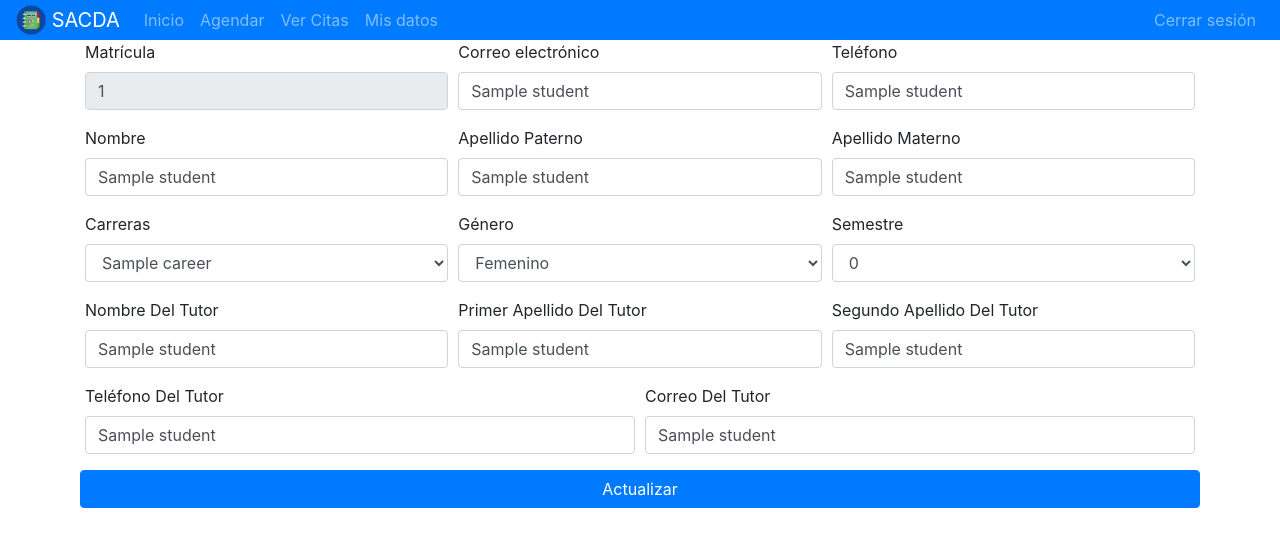
After one commit to AntonHub00/sacda, a Flask app: template templates/student/modify.html in a window 1280 px wide. The commit adds this page. Shown: the top 547 px of the page. Run offline with Flask 2, Linux system fonts and the light colour scheme; the template is opened without the code that fills it: most values are stand-ins (such as "Sample title", 1, 10 or a date in 2020); some libraries are stand-ins or nearby versions.

Commit message:
Ya funciona modificar datos personales de alumno y está un 90% cancelar cita (ALUMNO)si es que no se arruina con algún cambio que haya c:

```diff
--- a/app.py
+++ b/app.py
@@ -24,7 +24,7 @@ app.config['MAIL_USE_SSL'] = True
 app.config['MYSQL_HOST'] = '127.0.0.1'
 app.config['MYSQL_USER'] = 'root'
 app.config['MYSQL_PASSWORD'] = ''
-app.config['MYSQL_DB'] = 'sacda'
+app.config['MYSQL_DB'] = 'sacda_testing'
 
 mysql = MySQL(app)
 mail = Mail(app)
@@ -302,7 +302,7 @@ def admin_professionals_unsubscribe():
         return redirect(url_for('admin_professionals_unsubscribe'))
 
     try:
-        cur.execute('''
+        cur.execute(f'''
                     SELECT profesionista.id, nombre, primer_apellido, segundo_apellido, puesto.descripcion, lugar.descripcion FROM profesionista INNER JOIN puesto on profesionista.puesto = puesto.id INNER JOIN lugar ON profesionista.lugar = lugar.id WHERE sistema = 1
                     ''')
         r_professionals = cur.fetchall()
@@ -475,7 +475,7 @@ def admin_students_modify():
     return render_template('admin/students_modify.html', active = 'admin_students', r_students = r_students)
 
 @app.route('/administrador/estudiantes/modificar/editardatos', methods = ['GET', 'POST'])
-@requires_access_level_and_session(roles['admin'])
+@requires_access_level_and_session(roles['admin'] and roles['student'])
 def admin_students_modify_commit():
     student_key =  request.args.get('student_key')
     if request.method == 'POST':
@@ -564,15 +564,13 @@ def admin_statistics_general():
         data['service'] = request.form['service']
 
         try:
-            cur.execute(f'''
-                SELECT * FROM cita INNER JOIN estudiante ON cita.id_estudiante = estudiante.id INNER JOIN profesionista ON cita.id_profesionista = profesionista.id WHERE estudiante.carrera = (SELECT carrera.id FROM carrera WHERE carrera.descripcion = '{data['career']}') AND estudiante.genero = 'M' AND profesionista.puesto = (SELECT puesto.id FROM puesto WHERE puesto.descripcion = '{data['service']}') AND cita.fecha BETWEEN '{data['start_date']}' AND '{data['finish_date']}'
-                ''')
+            cur.execute(f'''SELECT * FROM cita INNER JOIN estudiante ON cita.id_estudiante = estudiante.id INNER JOIN profesionista ON cita.id_profesionista = profesionista.id WHERE estudiante.carrera = (SELECT carrera.id FROM carrera WHERE carrera.descripcion = '{data['career']}') AND profesionista.puesto = (SELECT puesto.id FROM puesto WHERE puesto.descripcion = '{data['service']}') AND cita.fecha BETWEEN '{data['start_date']}' AND '{data['finish_date']}' ''')
             query_data = cur.fetchall()
         except:
             return 'Hubo un problema al obtener la información de la base de datos'
 
-        #return render_template('admin/statistics_general_view.html', active = 'admin_statistics_general', query_data = query_data)
-        return str(query_data)
+        return render_template('admin/statistics_general_view.html', active = 'admin_statistics_general', query_data = query_data)
+        #return str(query_data)
 
     try:
         cur.execute(''' SELECT * FROM carrera''')
@@ -583,6 +581,13 @@ def admin_statistics_general():
         return 'Hubo un problema al obtener la información de la base de datos'
 
     return render_template('admin/statistics_general.html', active = 'admin_statistics', r_service = r_service, r_career = r_career)
+
+
+@app.route('/administrador/estadisticas/profesionistas/vista', methods = ['GET','POST'])
+@requires_access_level_and_session(roles['admin'])
+def statics_general_view():
+    pass
+
 
 @app.route('/administrador/estadisticas/profesionistas')
 @requires_access_level_and_session(roles['admin'])
@@ -643,18 +648,90 @@ def student_home():
 def student_schedule():
     return render_template('student/schedule.html', active = 'student_schedule')
 
-@app.route('/alumno/datos')
+@app.route('/alumno/datos/modificar', methods = ['GET','POST'])
+@requires_access_level_and_session(roles['student'])
+def student_modify():
+    student_key =  request.args.get('student_key')
+    if request.method == 'POST':
+        data = {}
+
+        data['name'] = request.form['name']
+        data['first_last_name'] = request.form['first_last_name']
+        data['second_last_name'] = request.form['second_last_name']
+        data['enrollment'] = request.form['enrollment']
+        data['email'] = request.form['email']
+        data['phone'] = request.form['phone']
+        data['career'] = request.form['career']
+        data['gender'] = request.form['gender']
+        data['semester'] = request.form['semester']
+        #Tutor
+        data['name_tutor'] = request.form['name_tutor']
+        data['first_last_name_tutor'] = request.form['first_last_name_tutor']
+        data['second_last_name_tutor'] = request.form['second_last_name_tutor']
+        data['phone_tutor'] = request.form['phone_tutor']
+        data['email_tutor'] = request.form['email_tutor']
+
+        #Check whether the fields are filled
+        if '' in data.values():
+            return 'Los campos no puedes estar vacíos'
+        elif not data['phone'].isdigit():
+            return 'El campo teléfono debe contener unicamente números'
+        else:
+            try:
+                cur.execute(f''' UPDATE estudiante SET nombre = '{data['name']}', primer_apellido = '{data['first_last_name']}', segundo_apellido = '{data['second_last_name']}', correo = '{data['email']}', telefono = '{data['phone']}', carrera = {data['career']}, semestre = {data['semester']}, nombre_tutor = '{data['name_tutor']}', primer_apellido_tutor = '{data['first_last_name_tutor']}', segundo_apellido_tutor = '{data['second_last_name_tutor']}', telefono_tutor = '{data['phone_tutor']}', correo_tutor = '{data['email_tutor']}', genero = '{data['gender']}' WHERE id = {data['enrollment']} ''')
+            except:
+                return 'Hubo un problema al actualizar la información de la base de datos'
+
+            mysql.connection.commit()
+            return redirect(url_for('student_data'))
+
+    try:
+        cur.execute(f''' SELECT * FROM carrera''')
+        r_career = cur.fetchall()
+
+        cur.execute(f'''SELECT estudiante.id, nombre, primer_apellido, segundo_apellido, carrera.descripcion, semestre, correo, telefono, nombre_tutor, primer_apellido_tutor, segundo_apellido_tutor, telefono_tutor, correo_tutor, genero FROM estudiante INNER JOIN carrera ON carrera.id = estudiante.carrera WHERE estudiante.id = {student_key} AND sistema = 1''')
+        student = cur.fetchall()
+    except:
+        return 'Hubo un problema al obtener la información de la base de datos modificar commit'
+
+    return render_template('student/modify.html', active = 'student_data', student = student, r_career = r_career)
+
+@app.route('/alumno/datos', methods = ['GET','POST'])
 @requires_access_level_and_session(roles['student'])
 def student_data():
+    if request.method == 'POST':
+        student_key = request.form['to_select']
+        return redirect(url_for('student_modify', student_key = student_key ))
+
     try:
-        cur.execute(f'''
-                    SELECT nombre, primer_apellido, segundo_apellido, carrera.descripcion, semestre, correo, telefono, genero, nombre_tutor, primer_apellido_tutor, segundo_apellido_tutor, telefono_tutor, correo_tutor FROM estudiante INNER JOIN carrera on estudiante.carrera = carrera.id WHERE estudiante.id = '{session['user']}'
-                    ''')
+        cur.execute(f''' SELECT nombre, primer_apellido, segundo_apellido, carrera.descripcion, semestre, correo, telefono, genero, nombre_tutor, primer_apellido_tutor, segundo_apellido_tutor, telefono_tutor, correo_tutor, estudiante.id FROM estudiante INNER JOIN carrera on estudiante.carrera = carrera.id WHERE estudiante.id = '{session['user']}' ''')
         student_data = cur.fetchall()
     except:
         return 'Hubo un problema al obtener la información en la base de datos'
 
     return render_template('student/data.html', active = 'student_data', student_data = student_data)
 
+@app.route('/alumno/citas', methods = ['GET','POST'])
+@requires_access_level_and_session(roles['student'])
+def student_appointment():
+    if request.method == 'POST':
+        appointment_key = request.form['to_delete']
+
+        try:
+            cur.execute(f''' UPDATE cita SET sistema = 0 WHERE id = '{appointment_key}' ''')
+        except:
+            return 'Hubo un problema en actualizar la información en la base de datos'
+
+        mysql.connection.commit()
+        return redirect(url_for('student_appointment'))
+
+    try:
+        cur.execute(f''' SELECT cita.id, profesionista.nombre, profesionista.primer_apellido,fecha, hora_inicio, hora_fin, puesto.descripcion, lugar.descripcion FROM cita INNER JOIN profesionista ON cita.id_profesionista = profesionista.id INNER JOIN puesto ON profesionista.puesto = puesto.id INNER JOIN lugar ON profesionista.lugar = lugar.id WHERE cita.id_estudiante = '{session['user']}' ''')
+        r_appointments = cur.fetchall()
+    except:
+        return 'Hubo un problema al obtener la información de la base de datos citas'
+
+    return render_template('student/appointment.html', active = 'student_appointment', r_appointments = r_appointments)
+
 if __name__ == '__main__':
     app.run(debug = True)
--- /dev/null
+++ b/templates/student/modify.html
@@ -0,0 +1,110 @@
+{% extends 'student/navbar.html' %}
+
+{% block title %}
+Modificar mis datos
+{% endblock title %}
+
+{% block content %}
+<form method="POST" action="{{ url_for('student_modify') }}">
+  <div class="form-row">
+    <div class="form-group col-md-4">
+      <label for="id">Matrícula</label>
+      <input type="text" class="form-control" id="enrollment" name="enrollment" placeholder="Matricula" maxlength="15" readonly="readonly" value="{{ student[0][0] }}">
+    </div>
+    <div class="form-group col-md-4">
+      <label for="email">Correo electrónico</label>
+      <input type="email" class="form-control" id="email" name="email" placeholder="Correo electrónico" maxlength="35" value="{{ student[0][6] }}">
+    </div>
+    <div class="form-group col-md-4">
+      <label for="phone">Teléfono</label>
+      <input type="text" class="form-control" id="phone" name="phone" placeholder="Teléfono" maxlength="14" value="{{ student[0][7] }}">
+    </div>
+  </div>
+  <div class="form-row">
+    <div class="form-group col-md-4">
+      <label for="name">Nombre</label>
+      <input type="text" class="form-control" id="name" name="name" placeholder="Nombre" maxlength="35" value="{{ student[0][1] }}">
+    </div>
+    <div class="form-group col-md-4">
+      <label for="first_last_name">Apellido Paterno</label>
+      <input type="text" class="form-control" id="first_last_name" name="first_last_name" placeholder="Apellido Paterno" maxlength="25" value="{{ student[0][2] }}">
+    </div>
+    <div class="form-group col-md-4">
+      <label for="second_last_name">Apellido Materno</label>
+      <input type="text" class="form-control" id="second_last_name" name="second_last_name" placeholder="Apellido Materno" maxlength="25" value="{{ student[0][3] }}">
+    </div>
+  </div>
+  <div class="form-row">
+  </div>
+  <div class="form-row">
+  	<div class="form-group col-md-4">
+      <label for="career">Carreras</label>
+      <select id="career" name="career" class="form-control">
+        {% for career in r_career %}
+        	{% if career == student[0][4] %}
+            <option  selected="selected" value="{{ career[0] }}">{{ career[1] }}</option>
+         	{% endif %}
+            <option value="{{ career[0]}}">{{ career[1] }}</option>
+
+          {% if career[1] == student[0][4]%}
+            <option  selected="selected" value="{{ career[0] }}">{{ career[1] }}</option>
+          {% else %}
+            <option value="{{ career[0]}}">{{ career[1] }}</option>
+            {% endif %}
+        {% endfor %}
+      </select>
+    </div>
+  	<div class="form-group col-md-4">
+      <label for="gender">Género</label>
+      <select id="gender" name="gender" class="form-control">
+        {% if student[0][13] == 'Masculino' %}
+          <option selected="selected">Masculino</option>
+          <option>Femenino</option>
+        {% else %}
+          <option selected="selected">Femenino</option>
+          <option>Masculino</option>
+        {% endif %}
+      </select>
+    </div>
+    <div class="form-group col-md-4">
+      <label for="semester">Semestre</label>
+      <select class="form-control" id="semester" name="semester">
+        {% for semester in range(14) %}
+          {% if semester ==  student[0][5] %}
+            <option selected="selected" value="{{ semester }}">{{ semester }}</option>
+          {% endif %}
+          {%if semester[1] == student[0][5] %}
+            <option selected="selected" value="{{ semester }}">{{ semester }}</option>
+          {% else %}
+            <option value="{{ semester }}">{{ semester }}</option>
+          {% endif%}
+        {% endfor %}
+      </select>
+    </div>
+  </div>
+  <div class="form-row">
+    <div class="form-group col-md-4">
+      <label for="name_tutor">Nombre Del Tutor</label>
+      <input type="text" class="form-control" id="name_tutor" name="name_tutor" placeholder="Nombre Del Tutor" maxlength="30" value="{{student[0][8]}}">
+    </div>
+    <div class="form-group col-md-4">
+      <label for="first_last_name_tutor">Primer Apellido Del Tutor</label>
+      <input type="text" class="form-control" id="first_last_name_tutor" name="first_last_name_tutor" placeholder="Primer Apellido del Tutor" maxlength="25" value="{{student[0][9]}}">
+    </div>
+    <div class="form-group col-md-4">
+      <label for="second_last_name_tutor">Segundo Apellido Del Tutor</label>
+      <input type="text" class="form-control" id="second_last_name_tutor" name="second_last_name_tutor" placeholder="Segundo Apellido del Tutor" maxlength="25" value="{{student[0][10]}}">
+    </div>
+  </div>
+  <div class="form-row">
+    <div class="form-group col-md-6">
+      <label for="phone_tutor">Teléfono Del Tutor</label>
+      <input type="text" class="form-control" id="phone_tutor" name="phone_tutor" placeholder="Teléfono del Tutor" maxlength="14" value="{{student[0][11]}}">
+    </div>
+    <div class="form-group col-md-6">
+      <label for="email_tutor">Correo Del Tutor</label>
+      <input type="email" class="form-control" id="email_tutor" name="email_tutor" placeholder="Correo del Tutor" maxlength="30" value="{{student[0][12]}}">
+    </div>
+  <button type="submit" class="btn btn-primary btn-block">Actualizar</button>
+</form>
+{% endblock content %}
--- a/templates/student/navbar.html
+++ b/templates/student/navbar.html
@@ -20,6 +20,12 @@
     <a class="nav-item nav-link text-center" href="{{ url_for('student_schedule') }}">Agendar</a>
     {% endif %}
 
+    {% if active == 'student_appointment' %}
+      <a class="nav-item nav-link active text-center" href="{{ url_for('student_appointment') }}">Ver Citas</a>
+    {% else %}
+      <a class="nav-item nav-link text-center" href="{{ url_for('student_appointment') }}">Ver Citas</a>
+    {% endif %}
+
     {% if active == 'student_data' %}
     <a class="nav-item nav-link active text-center" href="{{ url_for('student_data') }}">Mis datos</a>
     {% else %}
```
Also changed, not shown: templates/admin/statistics_general_view.html (+43 -5 lines), templates/student/appointment.html (added, +62 -0 lines), templates/student/data.html (+23 -0 lines), templates/student/schedule_professionals.html (+0 -62 lines).
